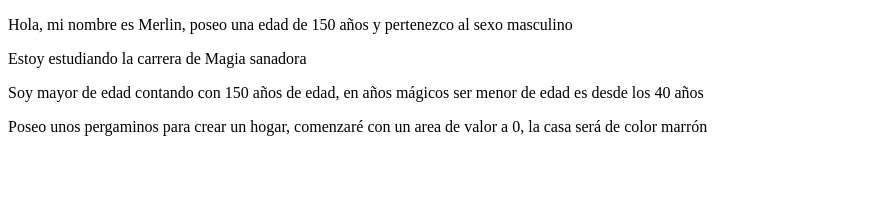
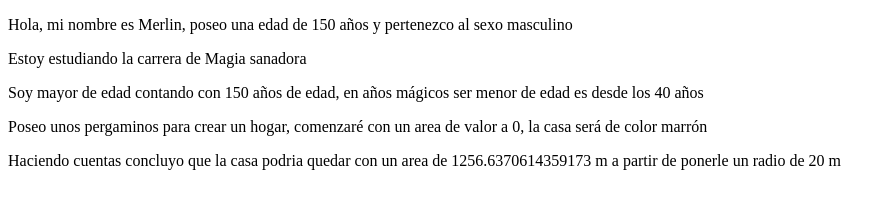
Before and after one commit to k4rlit0s13/tallerBasicoPOO, a plain HTML site: page index.html in a window 1280 px wide. Shown: the whole page, without its empty margins (0-896 px from the left). Drawn offline with Linux system fonts and the light colour scheme.

Commit message:
feat: :sparkles: ejercicio 4
Crea una clase llamada Figura con las siguientes propiedades:
 color y area. La clase debe tener un método llamado
 calcularArea() queretorneel áreade la figura.
 Crea una instancia de la clase Figura llamada figura1 y asigna
 valores a sus propiedades. Luego, llama al método
 calcularArea() ymuestrael resultadoen el HTML.
 Crea una clase llamada Circulo que herede de la clase Figura.
 Agrega una nueva propiedad llamada radio y redefine el
 métodocalcularArea()paraquecalculeel áreadelcírculo.

```diff
--- a/index.html
+++ b/index.html
@@ -11,7 +11,9 @@
     <p class="perfil_mago"></p>
     <p class="carrera_mago"></p>
     <p class="mayor_de_edad_mago"></p>
+    <p class="color_casa"></p>
     <p class="area_casa"></p>
+
 
 </body>
 </html>
--- a/js/components/clases.js
+++ b/js/components/clases.js
@@ -71,12 +71,12 @@ export class casa{
 };
 
 export class circulo extends casa{
-    constructor(color,area,radio){
-        super(color,area);
+    constructor(color,radio){
+        super(color);
         this.radio=radio;
     }
     calcularArea=()=>{
-        this.area=Math.PI*this.radio**2;
-        return this.area;
+        this.area=Number(Math.PI*this.radio**2);
+        return `Haciendo cuentas concluyo que la casa podria quedar con un area de ${this.area} m a partir de ponerle un radio de ${this.radio} m`;
     }
 }
--- a/js/main.js
+++ b/js/main.js
@@ -1,5 +1,5 @@
 
-import { perfilMago, estudio, animal, perro, casa} from "./components/clases.js";
+import { perfilMago, estudio, animal, perro, casa, circulo} from "./components/clases.js";
 
 const mago = new perfilMago('Merlin', 150, 'masculino');
 
@@ -17,6 +17,9 @@ const elAnimal= new perro('toby',8,'labrador');
 elAnimal.hacerSonido();
 elAnimal.moverLaCola();
 
-const colorPaLaCasa=new casa('marrón')
-const mostrarColorDeLaCasa=document.querySelector('.area_casa');
-mostrarColorDeLaCasa.innerHTML=colorPaLaCasa.areaEnCero();
+const laCasaDelMago=new circulo('marrón',20)
+const mostrarColorDeLaCasa=document.querySelector('.color_casa');
+mostrarColorDeLaCasa.innerHTML=laCasaDelMago.areaEnCero();
+
+const mostrarAreaDeLaCasa=document.querySelector('.area_casa')
+mostrarAreaDeLaCasa.innerHTML=laCasaDelMago.calcularArea();
```
